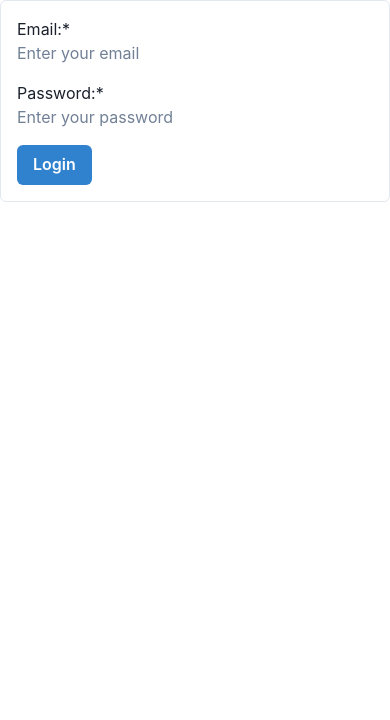
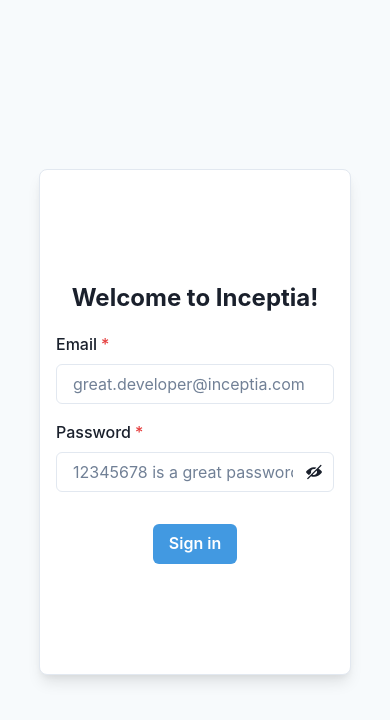
Before and after one commit to Cocahuana/ChallengeReactJSDev, a React (Create React App) app in the folder frontend/: page /login in a window 390 px wide. Shown: the top 720 px of the page. Built offline with nearby package versions, Linux system fonts and the light colour scheme; no server answers; the HTML template or start-up script is replaced by a standard one.

Commit message:
Feat: add login design for mobile view

```diff
--- a/frontend/package.json
+++ b/frontend/package.json
@@ -4,6 +4,7 @@
 	"private": true,
 	"dependencies": {
 		"@babel/plugin-proposal-private-property-in-object": "^7.21.11",
+		"@chakra-ui/icons": "^2.1.1",
 		"@chakra-ui/react": "^2.8.2",
 		"@emotion/react": "^11.11.4",
 		"@emotion/styled": "^11.11.5",
--- a/frontend/src/context/AuthContext.tsx
+++ b/frontend/src/context/AuthContext.tsx
@@ -29,7 +29,7 @@
 			setError(null);
 			return userData;
 		} catch (err: any) {
-			setError("ERROR - LOGIN: " + err.message);
+			setError(err.message);
 			setUser(null);
 			return null;
 		}
--- a/frontend/src/hooks/useLogin.ts
+++ b/frontend/src/hooks/useLogin.ts
@@ -39,7 +39,11 @@
 			);
 			return response.data;
 		} catch (error: any) {
-			throw new Error("Failed to login: " + error.message);
+			console.log(
+				"Error - useLogin HOOK:",
+				error.response.data.non_field_errors
+			);
+			throw new Error(error.response.data.non_field_errors);
 		}
 	};
 
--- a/frontend/src/index.tsx
+++ b/frontend/src/index.tsx
@@ -4,31 +4,20 @@
 import { createRoot } from "react-dom/client";
 import * as serviceWorker from "./serviceWorker";
 import App from "./App";
-import {
-	ChakraBaseProvider,
-	extendBaseTheme,
-	theme as chakraTheme,
-} from "@chakra-ui/react";
+import { ChakraProvider } from "@chakra-ui/react";
 import { AuthProvider } from "./context/AuthContext";
 import { BrowserRouter } from "react-router-dom";
 
-const { Button } = chakraTheme.components;
-
-const theme = extendBaseTheme({
-	components: {
-		Button,
-	},
-});
 const container = document.getElementById("root");
 const root = createRoot(container!); // createRoot(container!) if you use TypeScript
 root.render(
 	<React.StrictMode>
 		<BrowserRouter>
-			<ChakraBaseProvider theme={theme}>
+			<ChakraProvider>
 				<AuthProvider>
 					<App />
 				</AuthProvider>
-			</ChakraBaseProvider>
+			</ChakraProvider>
 		</BrowserRouter>
 	</React.StrictMode>
 );
--- a/frontend/src/pages/LoginForm.tsx
+++ b/frontend/src/pages/LoginForm.tsx
@@ -9,13 +9,17 @@
 	Input,
 	Button,
 	Text,
+	InputGroup,
+	InputRightElement,
 } from "@chakra-ui/react";
 
+import { ViewIcon, ViewOffIcon } from "@chakra-ui/icons";
 function LoginForm() {
 	const [email, setEmail] = useState("");
 	const [password, setPassword] = useState("");
 	const [loading, setLoading] = useState(false);
 	const { loginUser, error } = useAuth();
+	const [showPassword, setShowPassword] = useState(false);
 
 	const handleSubmit = async (event: React.FormEvent) => {
 		event.preventDefault();
@@ -24,28 +28,85 @@
 		setLoading(false);
 		console.log("Succesfully logged in: ", response);
 	};
+	console.log("auth0 log error:", error);
 
 	return (
-		<Flex justify='center'>
-			<Box w='400px' p='4' borderWidth='1px' borderRadius='md'>
-				<form onSubmit={handleSubmit}>
-					<FormControl isRequired>
-						<FormLabel>Email:</FormLabel>
+		<Box minH={{ base: "100vh" }} bg='gray.50'>
+			<Flex
+				minH={{ base: "100vh" }}
+				justifyContent={"center"}
+				alignItems={"center"}
+			>
+				<Box
+					w={{ base: "80%" }}
+					h={{ base: "60vh" }}
+					borderWidth={1}
+					borderRadius='lg'
+					boxShadow='lg'
+					bg='white'
+				>
+					<form
+						onSubmit={handleSubmit}
+						style={{ width: "100%", height: "100%" }}
+					>
+						<Flex
+							flexDir={"column"}
+							h='100%'
+							justify={"center"}
+							alignItems={"center"}
+							gap={4}
+							p={{ base: "4" }}
+						>
+							<Text
+								fontSize={{ base: "x-large" }}
+								fontWeight={"bold"}
+								textAlign={"center"}
+							>
+								Welcome to Inceptia!
+							</Text>
+							<FormControl isRequired w={{ base: "100%" }}>
+								<FormLabel>Email</FormLabel>
 								<Input
+									w={{ base: "100%" }}
 									type='email'
 									value={email}
 									onChange={(e) => setEmail(e.target.value)}
-							placeholder='Enter your email'
+									placeholder='great.developer@inceptia.com'
 								/>
 							</FormControl>
-					<FormControl isRequired mt='4'>
-						<FormLabel>Password:</FormLabel>
+							<FormControl isRequired w={{ base: "100%" }}>
+								<FormLabel>Password</FormLabel>
+								<InputGroup>
 									<Input
-							type='password'
+										w={{ base: "100%" }}
+										fontSize={{ base: "medium" }}
+										type={
+											showPassword ? "text" : "password"
+										}
 										value={password}
-							onChange={(e) => setPassword(e.target.value)}
-							placeholder='Enter your password'
+										onChange={(e) =>
+											setPassword(e.target.value)
+										}
+										placeholder='12345678 is a great password'
 									/>
+									<InputRightElement h={"full"}>
+										<Button
+											variant={"ghost"}
+											onClick={() =>
+												setShowPassword(
+													(showPassword) =>
+														!showPassword
+												)
+											}
+										>
+											{showPassword ? (
+												<ViewIcon />
+											) : (
+												<ViewOffIcon />
+											)}
+										</Button>
+									</InputRightElement>
+								</InputGroup>
 							</FormControl>
 							<Button
 								type='submit'
@@ -53,17 +114,24 @@
 								colorScheme='blue'
 								isLoading={loading}
 								loadingText='Logging in...'
+								bg={"blue.400"}
+								color={"white"}
+								_hover={{
+									bg: "blue.500",
+								}}
 							>
-						Login
+								Sign in
 							</Button>
 							{error && (
 								<Text color='red.500' mt='2'>
 									{error}
 								</Text>
 							)}
+						</Flex>
 					</form>
 				</Box>
 			</Flex>
+		</Box>
 	);
 }
 
```
Also changed, not shown: 1 other file (tests, documents, lock files or other folders). Lines whose indentation alone changed are shown as unchanged.
